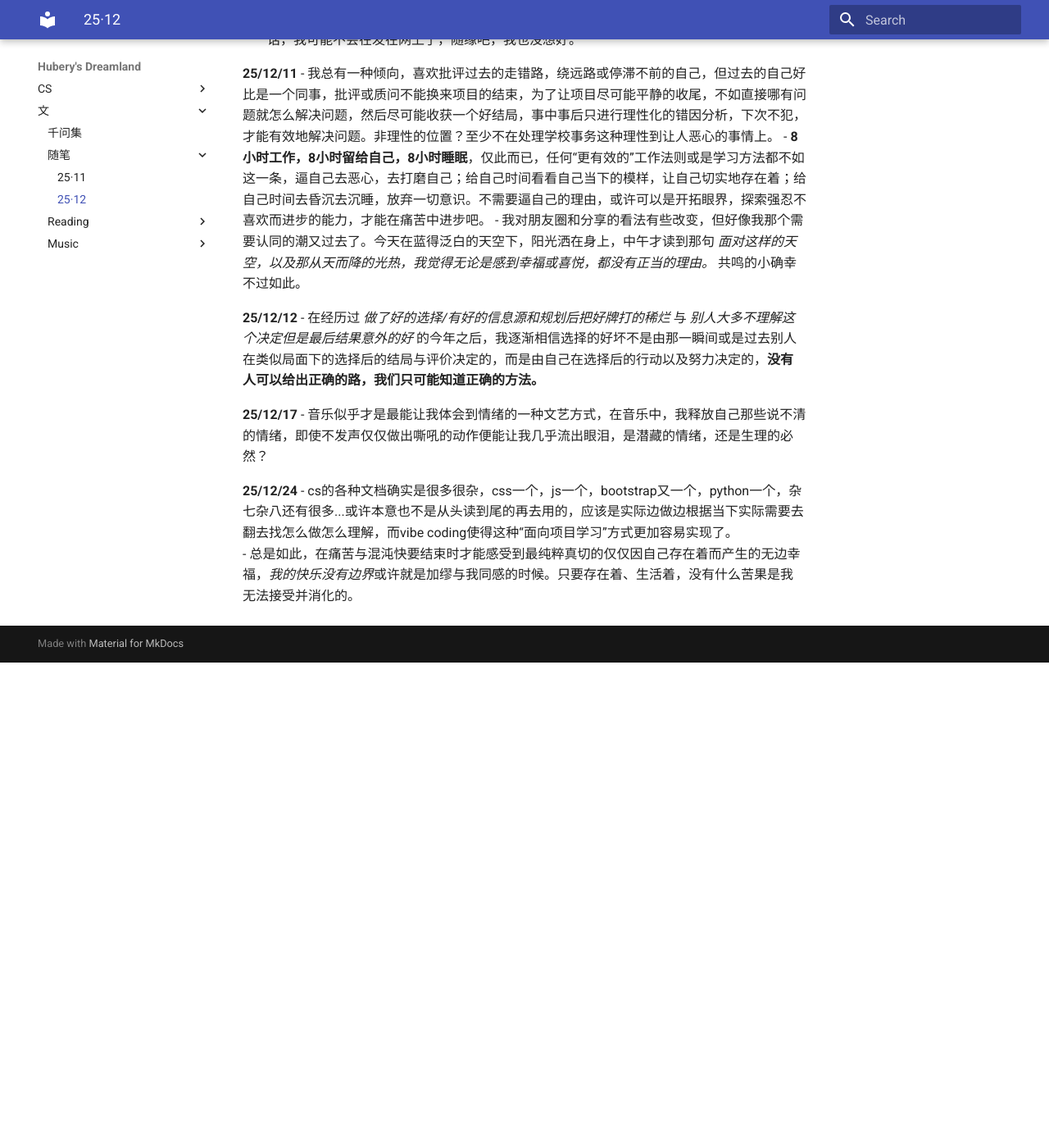
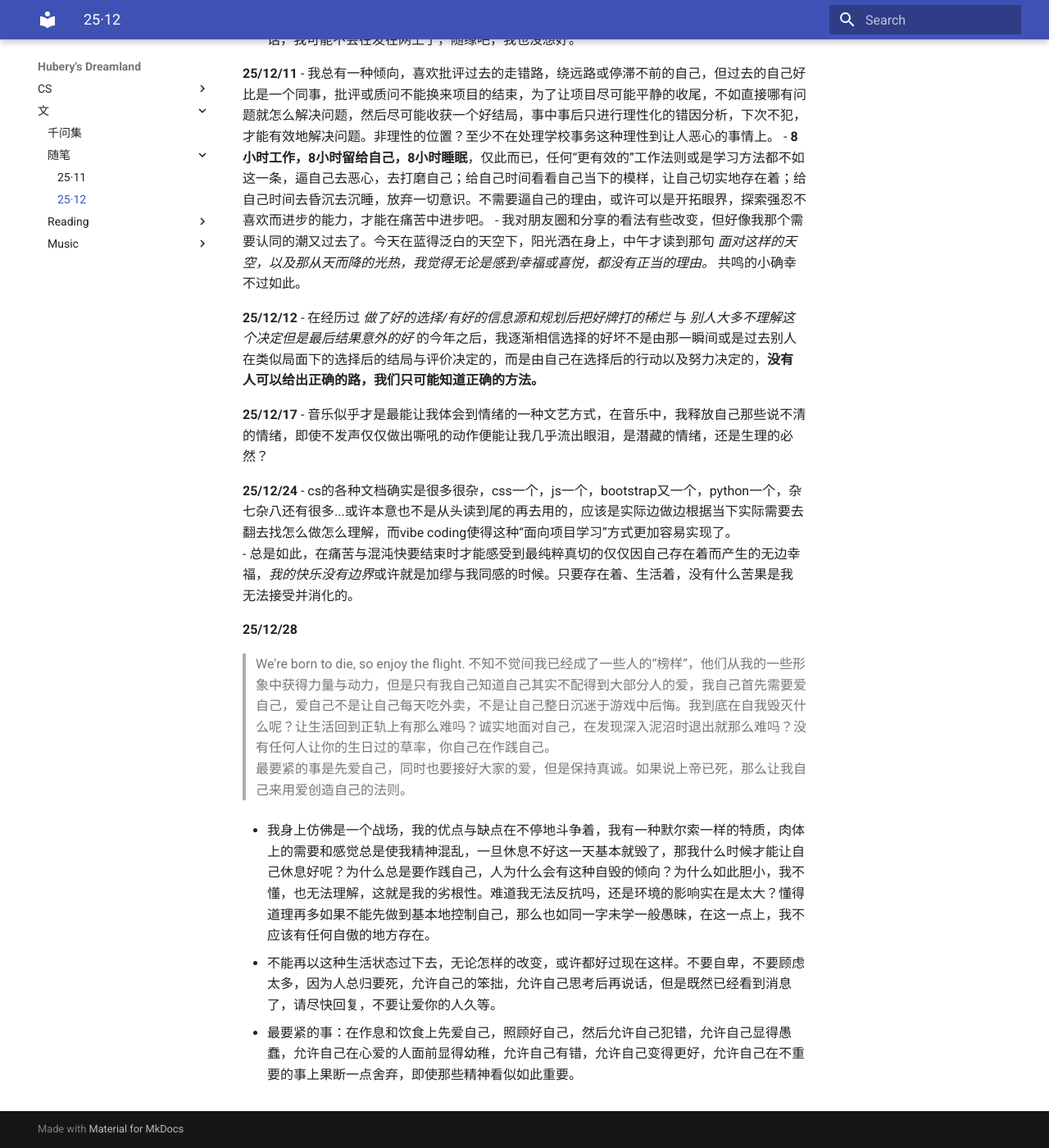
Before and after one commit to hubery258/dreamland-hubery, an MkDocs documentation site: the page built from docs/life/pieces/25_12.md, in a window 1280 px wide and 1400 px high, scrolled down 2118 px. Shown: the whole window at 82% size. Built offline with MkDocs 1.6.1 and Material for MkDocs 9.7.7, drawn with Linux system fonts in a browser that asks for light colours; before the commit the page ends 2926 px from its top, so only the background shows below that.

Commit message:
birthday

```diff
--- a/docs/life/pieces/25_12.md
+++ b/docs/life/pieces/25_12.md
@@ -56,3 +56,14 @@ Kierkegaard
 **25/12/24**
 - cs的各种文档确实是很多很杂，css一个，js一个，bootstrap又一个，python一个，杂七杂八还有很多...或许本意也不是从头读到尾的再去用的，应该是实际边做边根据当下实际需要去翻去找怎么做怎么理解，而vibe coding使得这种“面向项目学习”方式更加容易实现了。<br>
 - 总是如此，在痛苦与混沌快要结束时才能感受到最纯粹真切的仅仅因自己存在着而产生的无边幸福，*我的快乐没有边界*或许就是加缪与我同感的时候。只要存在着、生活着，没有什么苦果是我无法接受并消化的。<br>
+
+**25/12/28**
+> We're born to die, so enjoy the flight.
+不知不觉间我已经成了一些人的“榜样”，他们从我的一些形象中获得力量与动力，但是只有我自己知道自己其实不配得到大部分人的爱，我自己首先需要爱自己，爱自己不是让自己每天吃外卖，不是让自己整日沉迷于游戏中后悔。我到底在自我毁灭什么呢？让生活回到正轨上有那么难吗？诚实地面对自己，在发现深入泥沼时退出就那么难吗？没有任何人让你的生日过的草率，你自己在作践自己。<br>
+最要紧的事是先爱自己，同时也要接好大家的爱，但是保持真诚。如果说上帝已死，那么让我自己来用爱创造自己的法则。
+
+- 我身上仿佛是一个战场，我的优点与缺点在不停地斗争着，我有一种默尔索一样的特质，肉体上的需要和感觉总是使我精神混乱，一旦休息不好这一天基本就毁了，那我什么时候才能让自己休息好呢？为什么总是要作践自己，人为什么会有这种自毁的倾向？为什么如此胆小，我不懂，也无法理解，这就是我的劣根性。难道我无法反抗吗，还是环境的影响实在是太大？懂得道理再多如果不能先做到基本地控制自己，那么也如同一字未学一般愚昧，在这一点上，我不应该有任何自傲的地方存在。
+
+- 不能再以这种生活状态过下去，无论怎样的改变，或许都好过现在这样。不要自卑，不要顾虑太多，因为人总归要死，允许自己的笨拙，允许自己思考后再说话，但是既然已经看到消息了，请尽快回复，不要让爱你的人久等。
+
+- 最要紧的事：在作息和饮食上先爱自己，照顾好自己，然后允许自己犯错，允许自己显得愚蠢，允许自己在心爱的人面前显得幼稚，允许自己有错，允许自己变得更好，允许自己在不重要的事上果断一点舍弃，即使那些精神看似如此重要。
```
Also changed, not shown: docs/life/article/19.md (+4 -1 lines).
